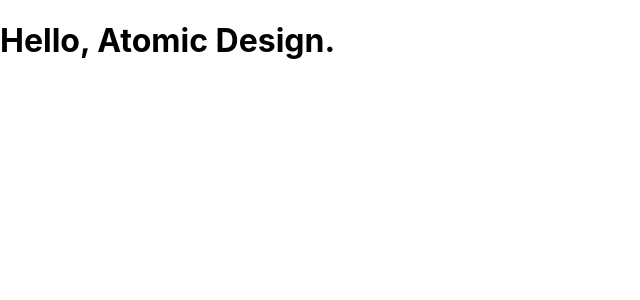
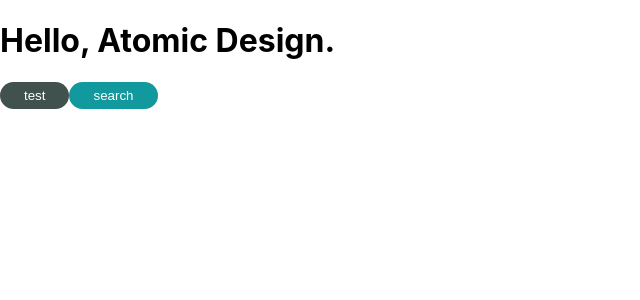
Before and after one commit to k-kudo-hub/react-practice2, a React (Create React App) app in the folder section_4/: page / in a window 1280 px wide. Shown: the top 300 px of the page, without its empty margins (0-640 px from the left). Built offline with nearby package versions, Linux system fonts and the light colour scheme.

Commit message:
Created Primary button and Secondary button.

```diff
--- a/section_4/src/App.jsx
+++ b/section_4/src/App.jsx
@@ -1,7 +1,12 @@
+import PrimaryButton from "./components/atoms/button/PrimaryButton";
+import SecondaryButton from "./components/atoms/button/SecondaryButton";
+
 const App = () => {
   return (
     <div>
       <h1>Hello, Atomic Design.</h1>
+      <PrimaryButton>test</PrimaryButton>
+      <SecondaryButton>search</SecondaryButton>
     </div>
   )
 }
--- /dev/null
+++ b/section_4/src/components/atoms/button/PrimaryButton.jsx
@@ -0,0 +1,23 @@
+import styled from "styled-components";
+
+const PrimaryButton = (props) => {
+  const { children } = props;
+  return (
+    <SButton>{children}</SButton>
+  );
+};
+
+const SButton = styled.button`
+  background-color: #40514e;
+  color: #fff;
+  padding: 6px 24px;
+  border: none;
+  border-radius: 9999px;
+  outline: none;
+  &:hover {
+    cursor: pointer;
+    opacity: 0.8;
+  }
+`
+
+export default PrimaryButton;
--- /dev/null
+++ b/section_4/src/components/atoms/button/SecondaryButton.jsx
@@ -0,0 +1,23 @@
+import styled from "styled-components";
+
+const SecondaryButton = (props) => {
+  const { children } = props;
+  return (
+    <SButton>{children}</SButton>
+  );
+};
+
+const SButton = styled.button`
+  background-color: #11999e;
+  color: #fff;
+  padding: 6px 24px;
+  border: none;
+  border-radius: 9999px;
+  outline: none;
+  &:hover {
+    cursor: pointer;
+    opacity: 0.8;
+  }
+`
+
+export default SecondaryButton;
```
